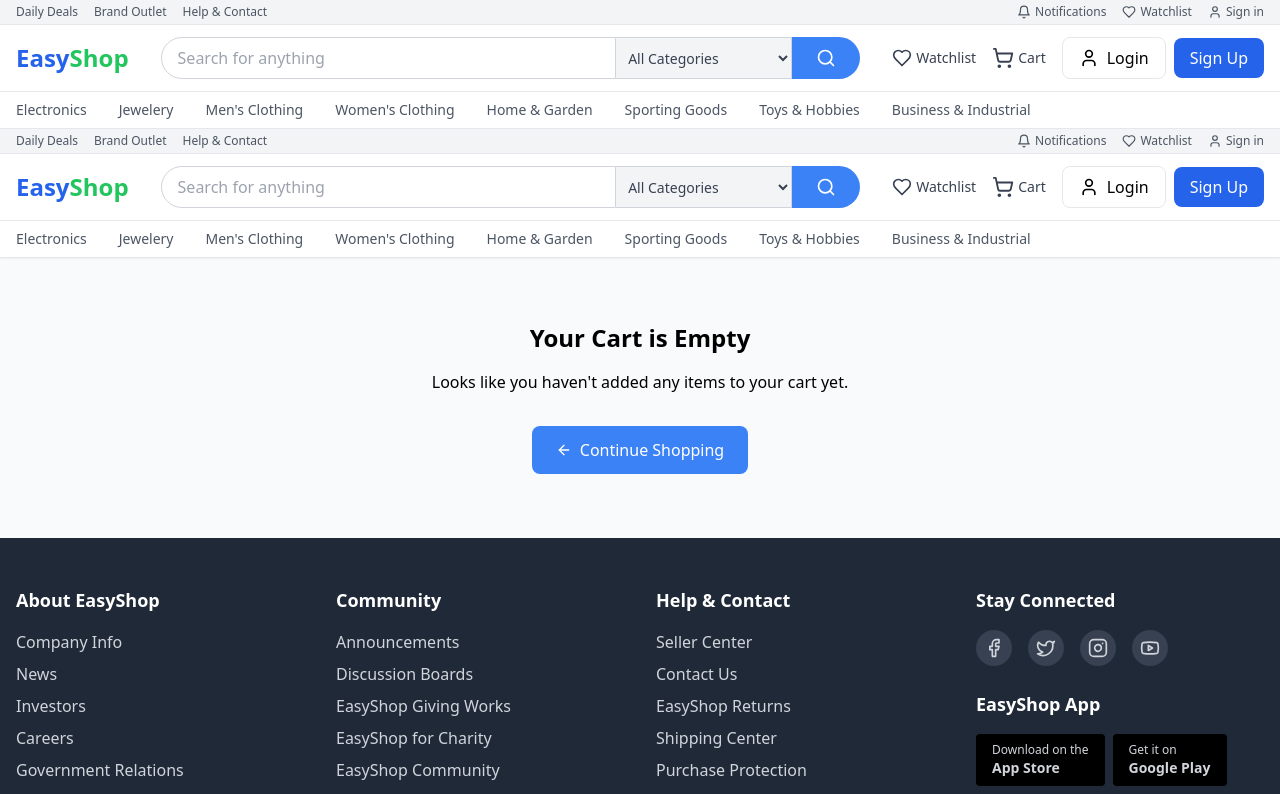
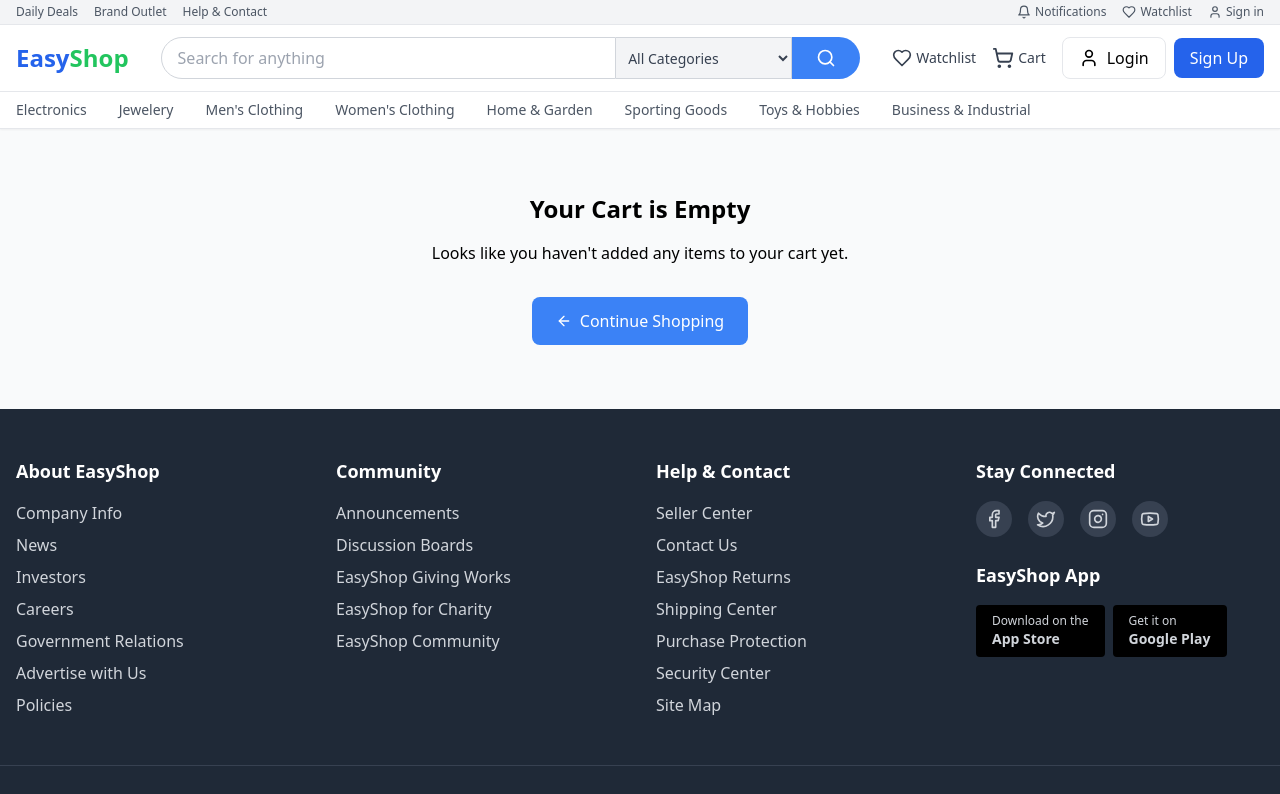
Before and after one commit to fahimmoon/Easyshop, a React (Vite) app: page /cart in a window 1280 px wide. Shown: the top 794 px of the page. Built offline with nearby package versions, Linux system fonts and the light colour scheme.

Commit message:
Update CartPage.tsx

```diff
--- a/src/pages/CartPage.tsx
+++ b/src/pages/CartPage.tsx
@@ -2,7 +2,6 @@ import React from 'react';
 import { Link } from 'react-router-dom';
 import { useCart } from '../context/CartContext';
 import { Trash2, Plus, Minus, ArrowLeft } from 'lucide-react';
-import Header from '../components/Header';
 
 const CartPage: React.FC = () => {
   const { cart, removeFromCart, updateQuantity, totalPrice, clearCart } = useCart();
@@ -10,7 +9,6 @@ const CartPage: React.FC = () => {
   if (cart.length === 0) {
     return (
       <div>
-        <Header onSearch={() => {}} />
         <div className="container mx-auto px-4 py-16 text-center">
           <h2 className="text-2xl font-bold mb-4">Your Cart is Empty</h2>
           <p className="mb-8">Looks like you haven't added any items to your cart yet.</p>
@@ -28,8 +26,6 @@ const CartPage: React.FC = () => {
 
   return (
     <div>
-      <Header onSearch={() => {}} />
-
       <div className="container mx-auto px-4 py-8">
         <h1 className="text-2xl font-bold mb-8">Shopping Cart</h1>
 
```
